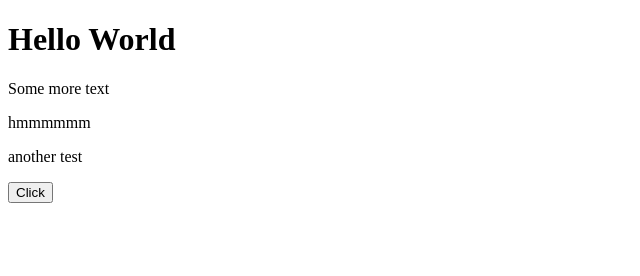
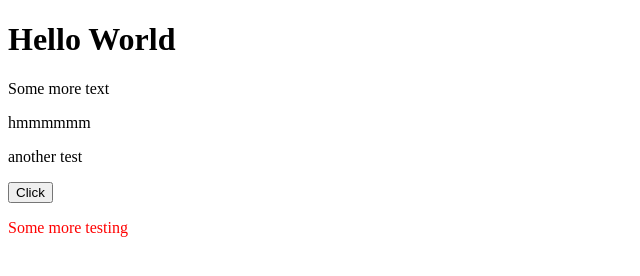
Before and after one commit to mrd1995/cousera-test, a plain HTML site: page site/index.html in a window 1280 px wide. Shown: the whole page, without its empty margins (0-640 px from the left). Drawn offline with Linux system fonts and the light colour scheme.

Commit message:
okay I am only testing this editor for commit msgokay I am only testing this editor for commit msg

```diff
--- a/site/index.html
+++ b/site/index.html
@@ -9,5 +9,6 @@
 <p>hmmmmmm</p>
 <p>another test </p>
 <button onclick="alert('hello World, or not!');">Click</button>
+<p style="color:red;">Some more testing </p>
 </body>
 </html>
```
